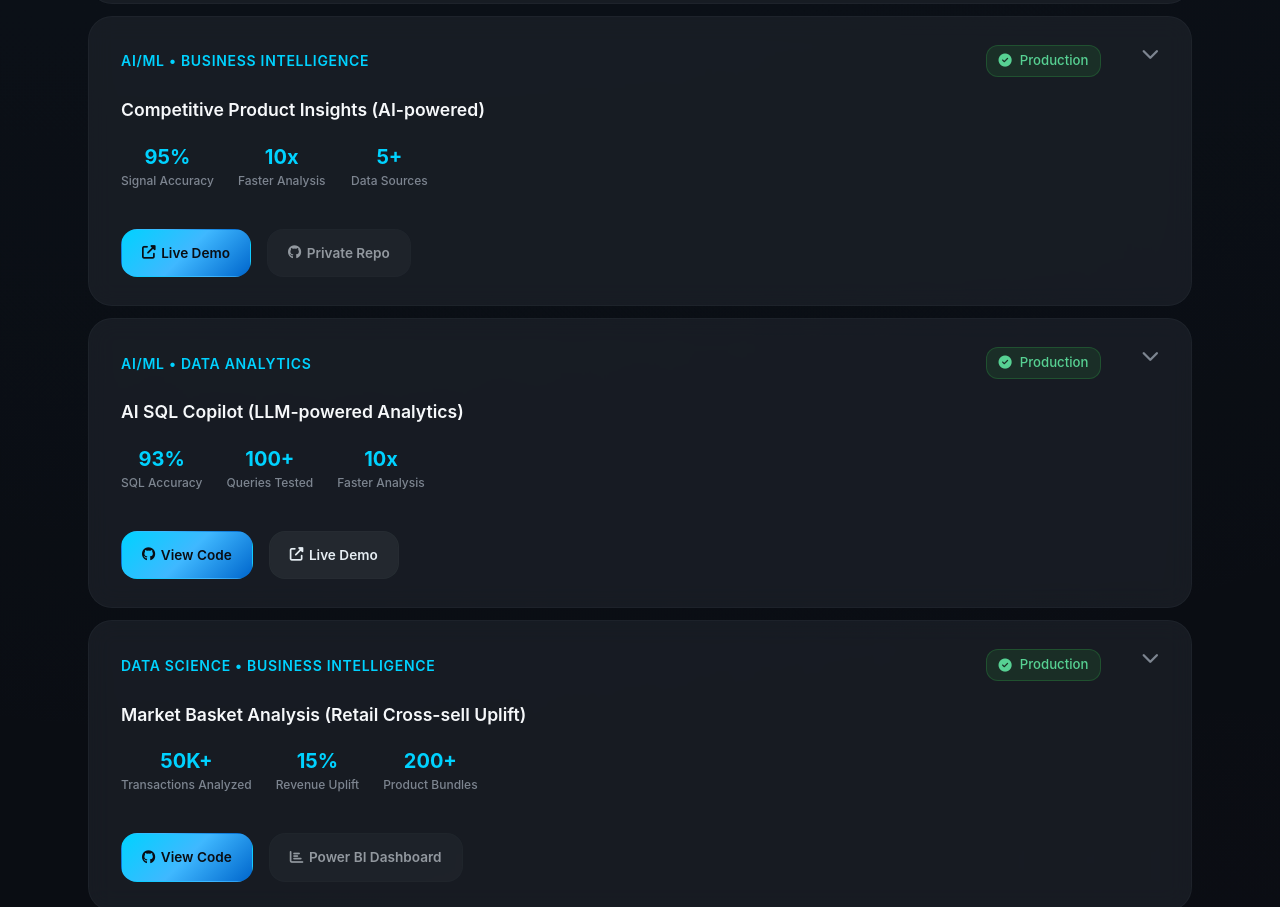
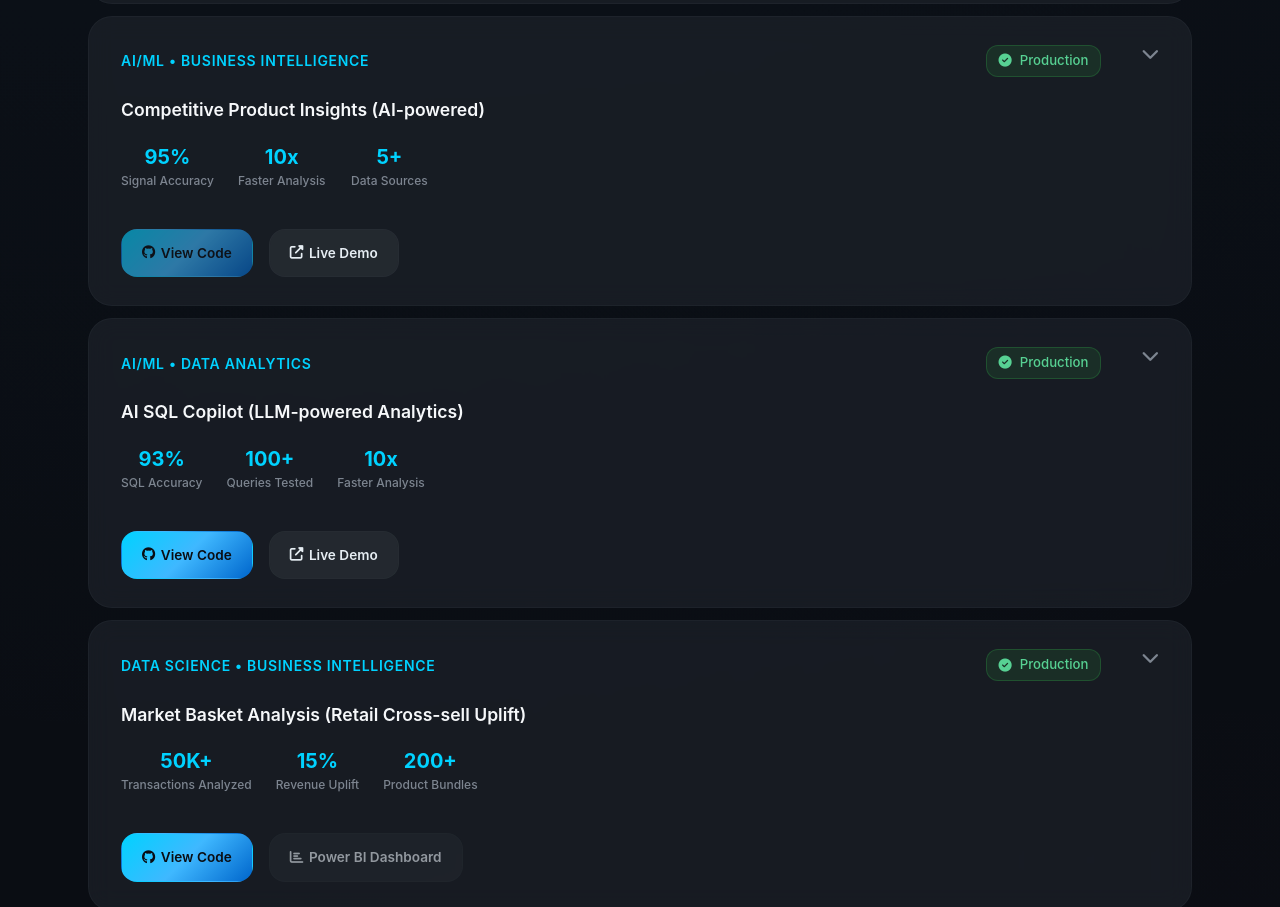
Before and after one commit to TheKalyaniMohite/portfolio-ai-widget, a website: page public/index.html in a window 1280 px wide. Shown: the part 3963-4870 px from the top of the page. Drawn offline with Linux system fonts and the light colour scheme.

Commit message:
Update Competitive Product Insights project: rename to 'View Code' and reorder links

```diff
--- a/public/index.html
+++ b/public/index.html
@@ -2656,11 +2656,11 @@
                   </div>
                 </div>
                 <div class="project-links">
-                  <a href="https://product-insight-analysis.vercel.app/" target="_blank" rel="noopener" class="project-link primary">
+                  <a href="#" class="project-link primary disabled">
+                    <i class="fa-brands fa-github"></i> View Code
+                  </a>
+                  <a href="https://product-insight-analysis.vercel.app/" target="_blank" rel="noopener" class="project-link secondary">
                     <i class="fa-solid fa-external-link-alt"></i> Live Demo
-                  </a>
-                  <a href="#" class="project-link secondary disabled">
-                    <i class="fa-brands fa-github"></i> Private Repo
                   </a>
                 </div>
               </div>
```
